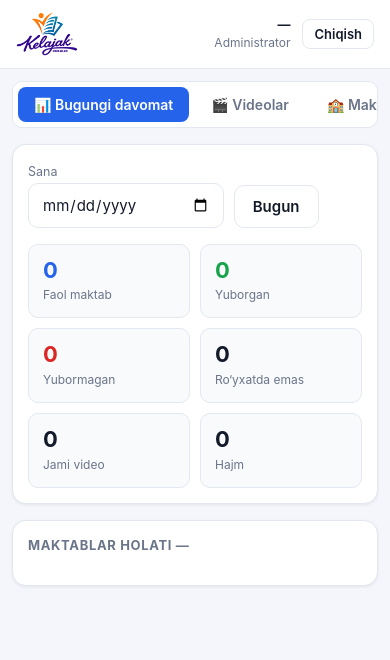
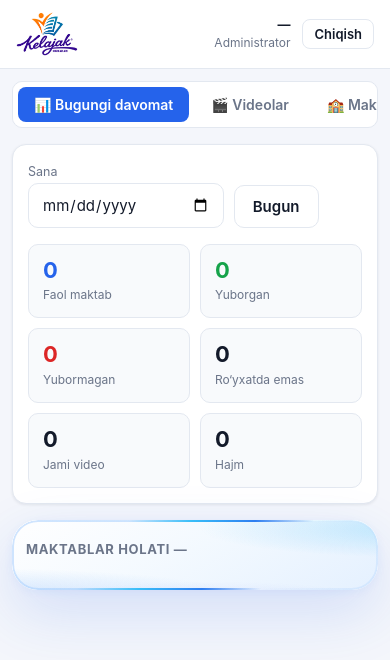
Before and after one commit to ShuxratAe01/kmdavomat, a website: page public/admin.html in a window 390 px wide. Drawn offline with Linux system fonts and the light colour scheme; no server answers.

Commit message:
Bugungi davomat: maktablar ro'yxati shisha ramkada
- Maktablar joylashgan kartochka shaffof "shisha" ko'rinishga o'tdi:
  katta yumaloq burchak, ko'k to'lqinlar va o'ng yuqori burchakdan
  tushuvchi yaltiroq ko'k chekka
- Telefonda har bir maktab yarim shaffof kartochkada
- HOLAT / VAQT / OYDA yozuvlari Inter shriftida (o'z serverimizdan,
  internetsiz ham ishlaydi)

Co-Authored-By: Claude Opus 5 <noreply@anthropic.com>

```diff
--- a/public/admin.html
+++ b/public/admin.html
@@ -54,7 +54,7 @@
         </div>
       </div>
 
-      <div class="card">
+      <div class="card glass-frame">
         <div class="card-title">Maktablar holati — <span id="ovDayLabel"></span></div>
         <div id="ovList"></div>
       </div>
--- a/public/css/styles.css
+++ b/public/css/styles.css
@@ -1,4 +1,16 @@
 /* ===== kmdavomat — umumiy uslublar ===== */
+
+/* Zamonaviy sayt shrifti — o'z serverimizdan, internetsiz ham ishlaydi */
+@font-face {
+  font-family: 'Inter';
+  font-style: normal;
+  font-weight: 100 900;
+  font-display: swap;
+  src: url('/fonts/inter-latin.woff2') format('woff2');
+  unicode-range: U+0000-00FF, U+0131, U+0152-0153, U+02BB-02BC, U+02C6, U+02DA, U+02DC,
+    U+0304, U+0308, U+0329, U+2000-206F, U+20AC, U+2122, U+2191, U+2193, U+2212, U+2215,
+    U+FEFF, U+FFFD;
+}
 
 :root {
   --bg: #f4f6fb;
@@ -1595,3 +1607,88 @@ video { width: 100%; border-radius: var(--radius-sm); background: #000; display:
 #clubsModal .modal {
   border: 3px solid #a4e5d7;
 }
+
+/* ===== Bugungi davomat — maktablar ro'yxati shisha ramkada ===== */
+
+.glass-frame {
+  position: relative;
+  overflow: hidden;
+  border: none;
+  border-radius: 30px;
+  padding: 26px 24px 22px;
+  background: linear-gradient(150deg,
+    rgba(255, 255, 255, 0.97) 0%,
+    rgba(244, 250, 255, 0.92) 44%,
+    rgba(227, 240, 255, 0.9) 100%);
+  box-shadow:
+    0 22px 60px rgba(37, 99, 235, 0.16),
+    0 2px 10px rgba(37, 99, 235, 0.06),
+    inset 0 1px 0 rgba(255, 255, 255, 0.95);
+}
+
+/* Fondagi yumshoq ko'k to'lqinlar */
+.glass-frame::before {
+  content: '';
+  position: absolute;
+  inset: 0;
+  border-radius: inherit;
+  pointer-events: none;
+  background:
+    radial-gradient(125% 75% at -12% 115%, rgba(96, 165, 250, 0.32), rgba(96, 165, 250, 0) 62%),
+    radial-gradient(95% 65% at 112% 12%, rgba(56, 189, 248, 0.26), rgba(56, 189, 248, 0) 64%),
+    radial-gradient(75% 55% at 55% 125%, rgba(129, 140, 248, 0.18), rgba(129, 140, 248, 0) 68%);
+}
+
+/* Yonib turgan ko'k chekka — o'ng yuqori burchakdan pastga tushadi */
+@supports ((-webkit-mask-composite: xor) or (mask-composite: exclude)) {
+  .glass-frame::after {
+    content: '';
+    position: absolute;
+    inset: 0;
+    border-radius: inherit;
+    padding: 2px;
+    pointer-events: none;
+    background: linear-gradient(128deg,
+      rgba(191, 219, 254, 0.75) 0%,
+      rgba(147, 197, 253, 0.45) 28%,
+      #38bdf8 43%,
+      #2f7ef0 58%,
+      rgba(59, 130, 246, 0) 72%,
+      rgba(191, 219, 254, 0.55) 100%);
+    -webkit-mask: linear-gradient(#000 0 0) content-box, linear-gradient(#000 0 0);
+    mask: linear-gradient(#000 0 0) content-box, linear-gradient(#000 0 0);
+    -webkit-mask-composite: xor;
+    mask-composite: exclude;
+  }
+}
+
+.glass-frame > * { position: relative; z-index: 1; }
+
+/* Ramka ichidagi chiziqlar yumshoqroq bo‘lsin */
+.glass-frame th,
+.glass-frame td { border-bottom-color: rgba(148, 163, 184, 0.26); }
+.glass-frame tbody tr:hover { background: rgba(255, 255, 255, 0.55); }
+
+/* HOLAT / VAQT / OYDA — zamonaviy sayt shrifti */
+.glass-frame th,
+.glass-frame td::before {
+  font-family: 'Inter', -apple-system, BlinkMacSystemFont, 'Segoe UI', Roboto, sans-serif;
+  font-size: 11px;
+  font-weight: 600;
+  letter-spacing: 0.085em;
+  text-transform: uppercase;
+  color: #64748b;
+}
+
+/* Telefonda har bir maktab alohida shaffof kartochkada */
+@media (max-width: 720px) {
+  .glass-frame { padding: 20px 14px 16px; border-radius: 26px; }
+  .glass-frame .table-wrap tr {
+    background: rgba(255, 255, 255, 0.74);
+    border-color: rgba(255, 255, 255, 0.9);
+    border-radius: 16px;
+    box-shadow: 0 6px 18px rgba(37, 99, 235, 0.1);
+    backdrop-filter: blur(6px);
+  }
+  .glass-frame .table-wrap tbody tr:hover { background: rgba(255, 255, 255, 0.74); }
+}
--- a/server/index.js
+++ b/server/index.js
@@ -50,6 +50,7 @@ app.use(attachUser);
 app.use('/css', express.static(path.join(config.publicDir, 'css')));
 app.use('/js', express.static(path.join(config.publicDir, 'js')));
 app.use('/img', express.static(path.join(config.publicDir, 'img'), { maxAge: '7d' }));
+app.use('/fonts', express.static(path.join(config.publicDir, 'fonts'), { maxAge: '30d', immutable: true }));
 
 // --- API ---
 app.get('/api/config', (_req, res) => {
@@ -110,7 +111,7 @@ app.use((req, res) => {
   if (req.path.startsWith('/api/')) return res.status(404).json({ error: 'Topilmadi' });
   // Topilmagan fayl uchun 404 — sahifaga yo'naltirmaymiz,
   // aks holda brauzer HTML'ni rasm/skript deb qabul qilishga urinadi
-  if (/^\/(img|css|js)\//.test(req.path)) return res.status(404).end();
+  if (/^\/(img|css|js|fonts)\//.test(req.path)) return res.status(404).end();
   res.redirect('/');
 });
 
```
Also changed, not shown: public/fonts/inter-latin.woff2 (added).
